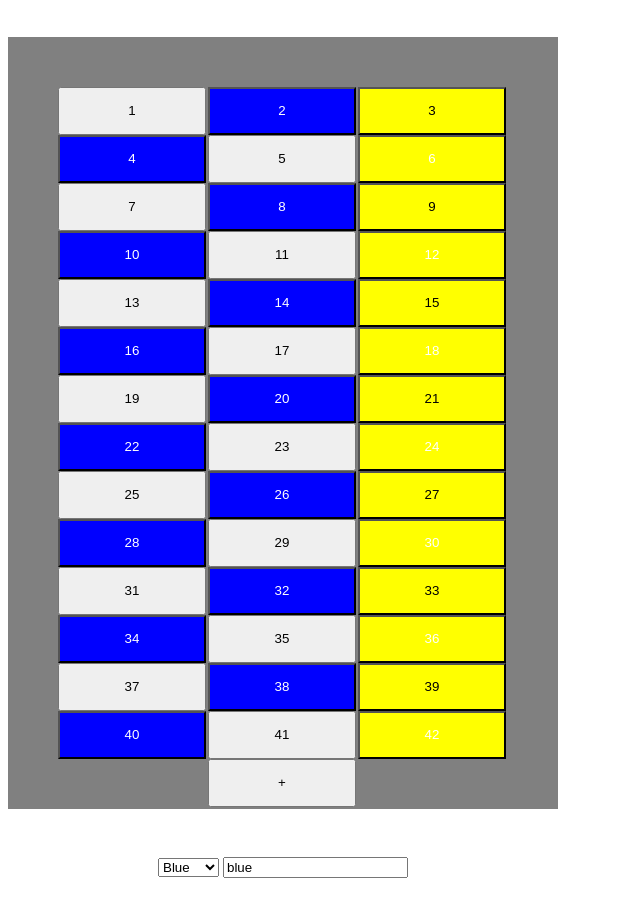
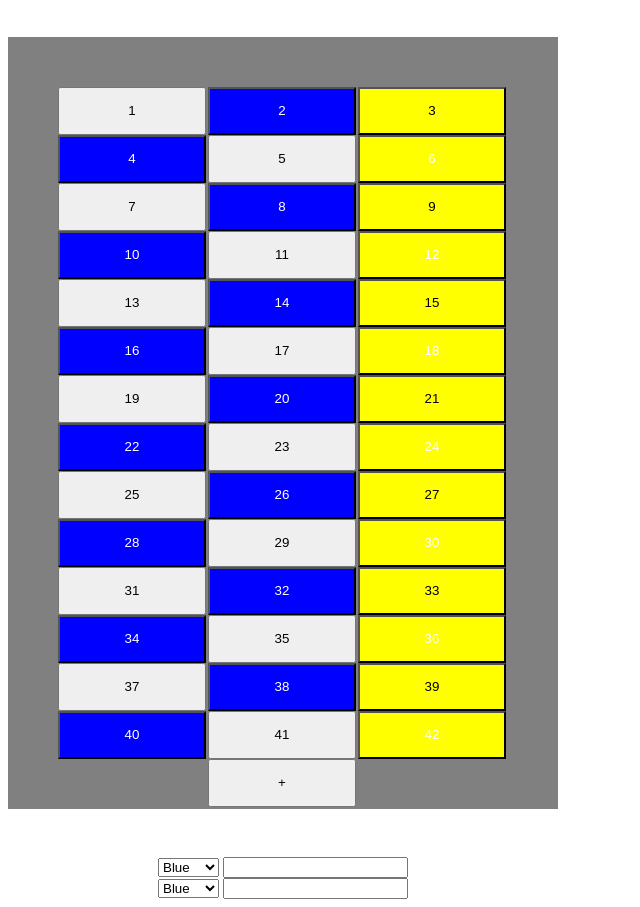
Before and after one commit to aksenov-web/Buttons_hw_js, a plain HTML site: page index.html in a window 1280 px wide. Shown: the part 69-976 px from the top of the page, without its empty margins (0-640 px from the left). Before the commit the page ends 955 px from the top, so only its background shows below. Drawn offline with Linux system fonts and the light colour scheme.

Commit message:
Second color selector with function added;

```diff
--- a/index.html
+++ b/index.html
@@ -19,7 +19,13 @@
       <option value="red">Red</option>
       <option value="yellow">Yellow</option>
     </select>
-    <input id="screen" value="" type="text">
+    <input id="screen" value="" type="text"><br>
+    <select id="colors_2" name="" onchange="colorPickTwo()">
+      <option value="blue">Blue</option>
+      <option value="red">Red</option>
+      <option value="yellow">Yellow</option>
+    </select>
+    <input id="screen_2" value="" type="text">
     <script src="script.js"></script>
 
   </body>
--- a/script.js
+++ b/script.js
@@ -1,21 +1,18 @@
 let main_field = document.getElementById('main-field');
 let i = 42;
 let plus_button = document.getElementById('plus_button');
-let color = document.getElementById('colors');
+let selColor = document.getElementById('colors');
+let selColorTwo = document.getElementById('colors_2');
 let screen = document.getElementById('screen');
+let screenTwo = document.getElementById('screen_2');
 let colorOne = "yellow";
 let colorTwo = "blue";
 let n = 0;
 let buttons = main_field.getElementsByTagName('button');
 
-screen.value = color.value;
 
 
-function colorPick() {
-  let selectText = color.options[color.selectedIndex].text;
-  colorOne = selectText;
-  screen.value = selectText;
-  }
+
 
 //Button plus
 plus_button.addEventListener('click', function(){
@@ -36,13 +33,25 @@ function colorLoop(n) {
         buttons.style.background = colorOne;
       }
       else {
-        buttons.style.background = "orange";
+        buttons.style.background = colorTwo;
       }
     }
     colorLoop(++n);
   }, 1000);
 }
 colorLoop(0);
+
+function colorPick() {
+  let selectText = selColor.options[selColor.selectedIndex].text;
+  colorOne = selectText;
+  screen.value = selectText;
+  }
+f
+function colorPickTwo() {
+  let selectText = selColorTwo.options[selColorTwo.selectedIndex].text;
+  colorTwo = selectText;
+  screenTwo.value = selectText;
+  }
 
 function green(i) {
   let buttons = document.createElement('button');
```
